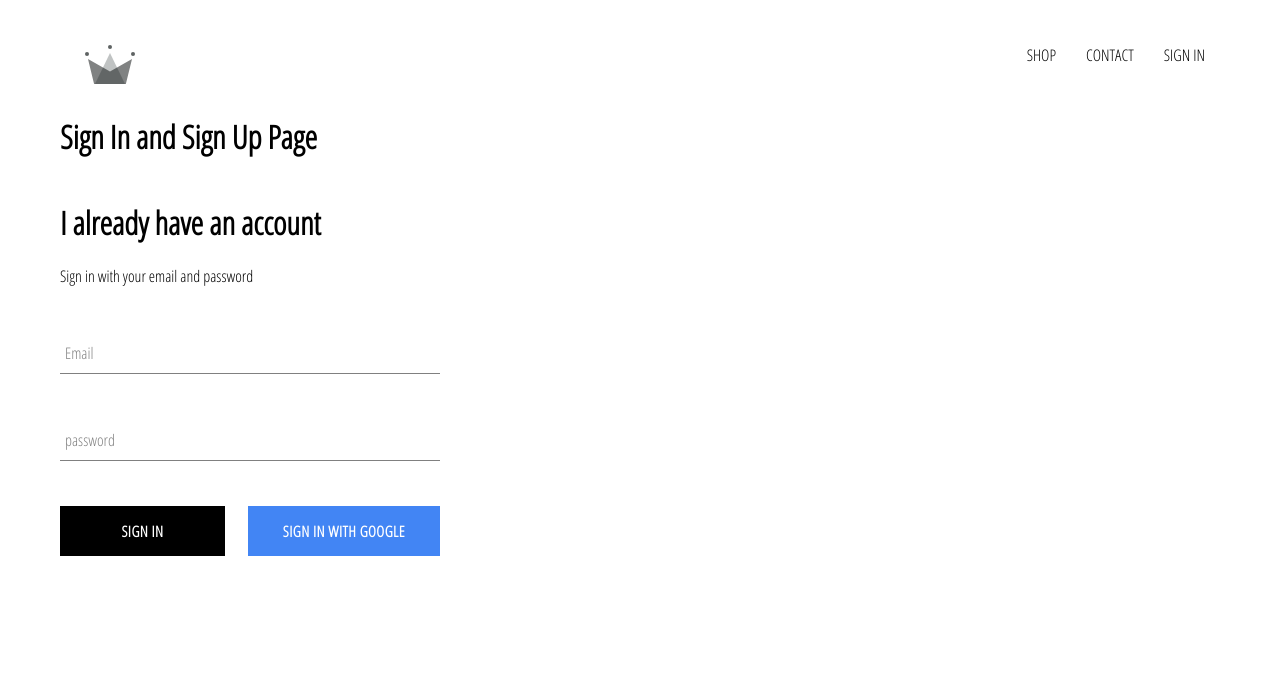
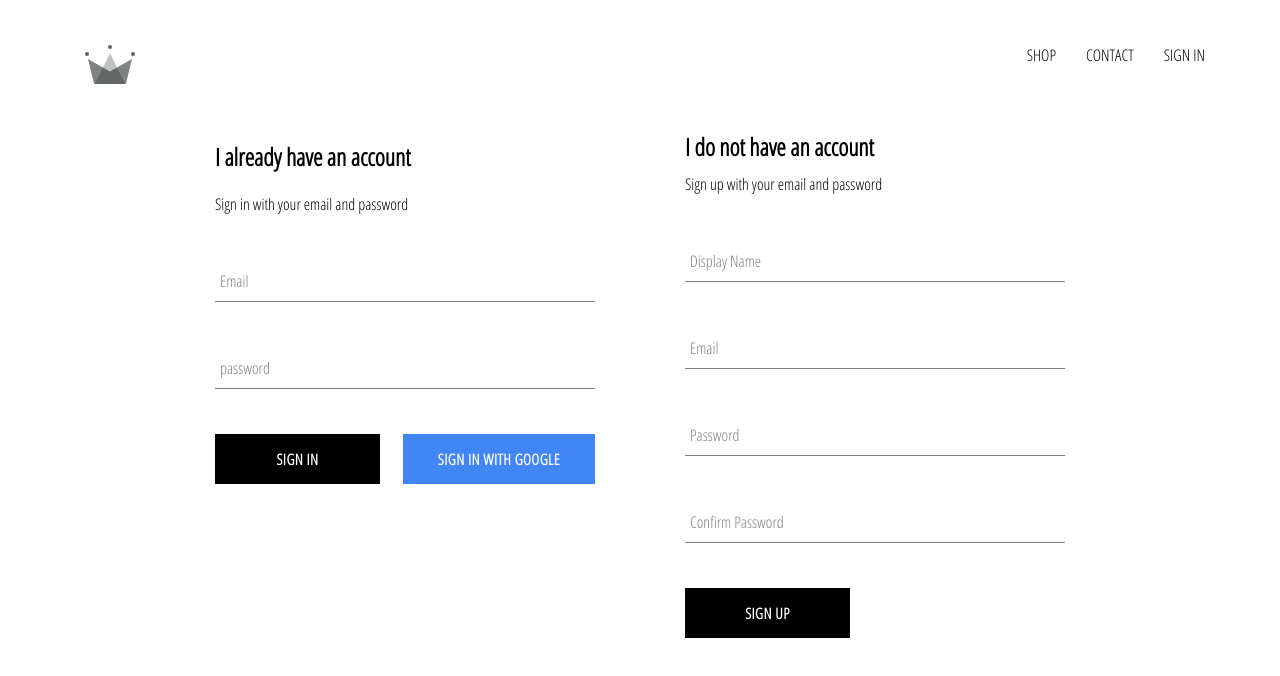
Before and after one commit to mwhitlaw/crown-clothing, a React (Create React App) app: page /signin in a window 1280 px wide. Shown: the top 676 px of the page. Built offline with nearby package versions, Linux system fonts and the light colour scheme; no server answers.

Commit message:
Add sign-up implementation

```diff
--- a/src/App.js
+++ b/src/App.js
@@ -30,7 +30,7 @@
               id: snapShot.id,
               ...snapShot.data()
             }
-          })
+          }, () => console.log(this.state))
         })
       } else {
         this.setState({currentUser: userAuth})
--- a/src/components/sign-in/sign-in.component.jsx
+++ b/src/components/sign-in/sign-in.component.jsx
@@ -31,7 +31,7 @@
   render() {
     return (
       <div className='sign-in'>
-        <h1>I already have an account</h1>
+        <h2>I already have an account</h2>
         <span>Sign in with your email and password</span>
         <form onSubmit={this.handleSubmit}>
           <FormInput
--- /dev/null
+++ b/src/components/sign-up/sign-up.component.jsx
@@ -0,0 +1,93 @@
+import React from 'react'
+import FormInput from '../form-input/form-input.component'
+import AppButton from '../app-button/app-button.component'
+import {auth, createUserProfile} from '../../firebase/firebase.utils'
+
+import './sign-up.styles.scss'
+
+class SignUp extends React.Component {
+  constructor(props) {
+    super(props)
+    this.state = {
+      displayName: '',
+      email: '',
+      password: '',
+      passwordConfirm: ''
+    }
+  }
+
+  handleSubmit = async event => {
+    event.preventDefault()
+    const {displayName, email, password, passwordConfirm} = this.state
+
+    if (password !== passwordConfirm) {
+      alert("Password doesn't match")
+      return
+    }
+
+    try {
+      const {user} = await auth.createUserWithEmailAndPassword(email, password)
+      await createUserProfile(user, {displayName})
+      this.setState({
+        displayName: '',
+        email: '',
+        password: '',
+        passwordConfirm: ''
+      })
+    } catch (error) {
+      console.log(error)
+    }
+  }
+
+  handleChange = event => {
+    const {value, name} = event.target
+    this.setState({[name]: value})
+  }
+
+  render() {
+    const {displayName, email, password, passwordConfirm} = this.state
+    return (
+      <div className='sign-up'>
+        <h2 className='title'>I do not have an account</h2>
+        <span>Sign up with your email and password</span>
+        <form onSubmit={this.handleSubmit}>
+          <FormInput
+            handleChange={this.handleChange}
+            label='Display Name'
+            type='text'
+            name='displayName'
+            value={displayName}
+            required
+          />
+          <FormInput
+            handleChange={this.handleChange}
+            label='Email'
+            type='email'
+            name='email'
+            value={email}
+            required
+          />
+          <FormInput
+            handleChange={this.handleChange}
+            label='Password'
+            type='password'
+            name='password'
+            value={password}
+            required
+          />
+          <FormInput
+            handleChange={this.handleChange}
+            label='Confirm Password'
+            type='password'
+            name='passwordConfirm'
+            value={passwordConfirm}
+            required
+          />
+          <AppButton type='submit'>Sign Up</AppButton>
+        </form>
+      </div>
+    )
+  }
+}
+
+export default SignUp
--- /dev/null
+++ b/src/components/sign-up/sign-up.styles.scss
@@ -0,0 +1,9 @@
+.sign-up {
+  display: flex;
+  flex-direction: column;
+  width: 380px;
+
+  .title {
+    margin: 10px 0;
+  }
+}
--- a/src/pages/sign-in-and-sign-up/sign-in-and-sign-up.component.jsx
+++ b/src/pages/sign-in-and-sign-up/sign-in-and-sign-up.component.jsx
@@ -2,11 +2,12 @@
 
 import './sign-in-and-sign-up.styles.scss'
 import SignIn from '../../components/sign-in/sign-in.component'
+import SignUp from '../../components/sign-up/sign-up.component'
 
 const SignInAndSignUpPage = () => (
-  <div>
-    <h1>Sign In and Sign Up Page</h1>
+  <div className='sign-in-and-sign-up'>
     <SignIn />
+    <SignUp />
   </div>
 )
 
--- a/src/pages/sign-in-and-sign-up/sign-in-and-sign-up.styles.scss
+++ b/src/pages/sign-in-and-sign-up/sign-in-and-sign-up.styles.scss
@@ -0,0 +1,6 @@
+.sign-in-and-sign-up {
+  width: 850px;
+  display: flex;
+  justify-content: space-between;
+  margin: 30px auto;
+}
```
